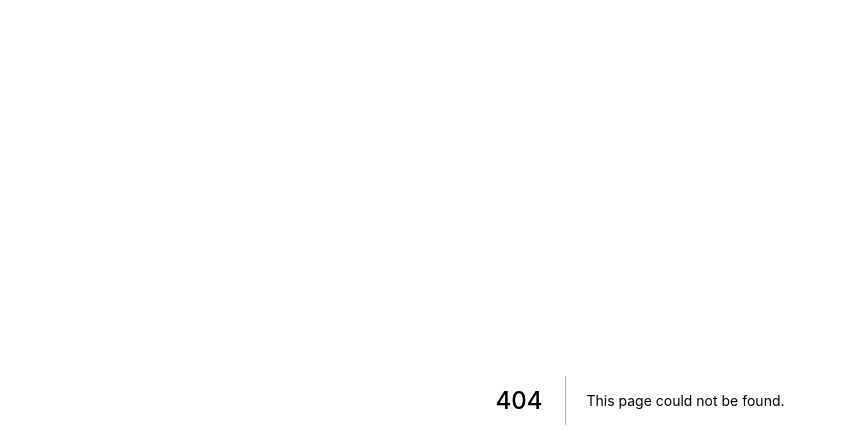
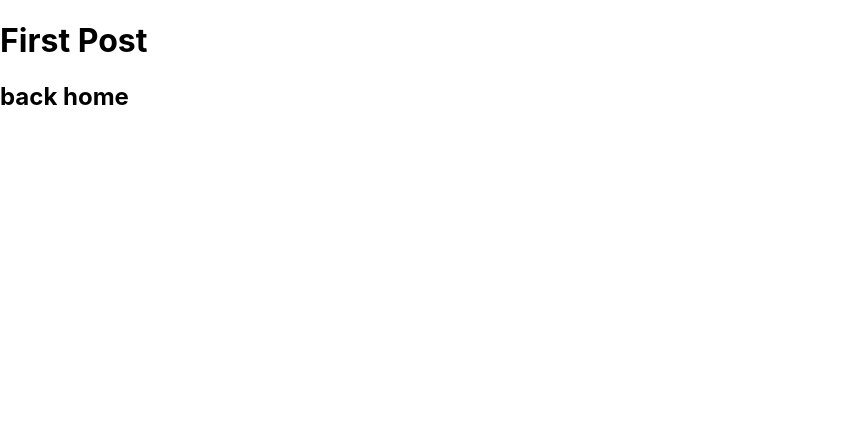
Before and after one commit to shapiroj18/shapiroj18.github.io, a Next.js app: page /project-scratch/chemical-refs in a window 1280 px wide. Before the commit this address had no page. Shown: the top 448 px of the page, without its empty margins (0-846 px from the left). Built offline with nearby package versions, Linux system fonts and the light colour scheme.

Commit message:
going through some tutorial items to understand page routing

```diff
--- a/pages/index.js
+++ b/pages/index.js
@@ -1,6 +1,7 @@
 import Head from 'next/head'
 import Image from 'next/image'
 import styles from '../styles/Home.module.css'
+import Link from 'next/link'
 
 export default function Home() {
   return (
@@ -13,7 +14,10 @@ export default function Home() {
 
       <main className={styles.main}>
         <h1 className={styles.title}>
-          Welcome to <a href="https://nextjs.org">Next.js!</a>
+          Read{' '}
+          <Link href="/project-scratch/chemical-refs">
+            <a>this page!</a>
+          </Link>
         </h1>
 
         <p className={styles.description}>
--- /dev/null
+++ b/pages/project-scratch/chemical-refs.js
@@ -0,0 +1,14 @@
+import Link from 'next/link'
+
+export default function FirstPost() {
+    return (
+        <>
+            <h1>First Post</h1>
+            <h2>
+                <Link href="/">
+                    <a>back home</a>
+                </Link>
+            </h2>
+        </>
+    )
+  }
```
